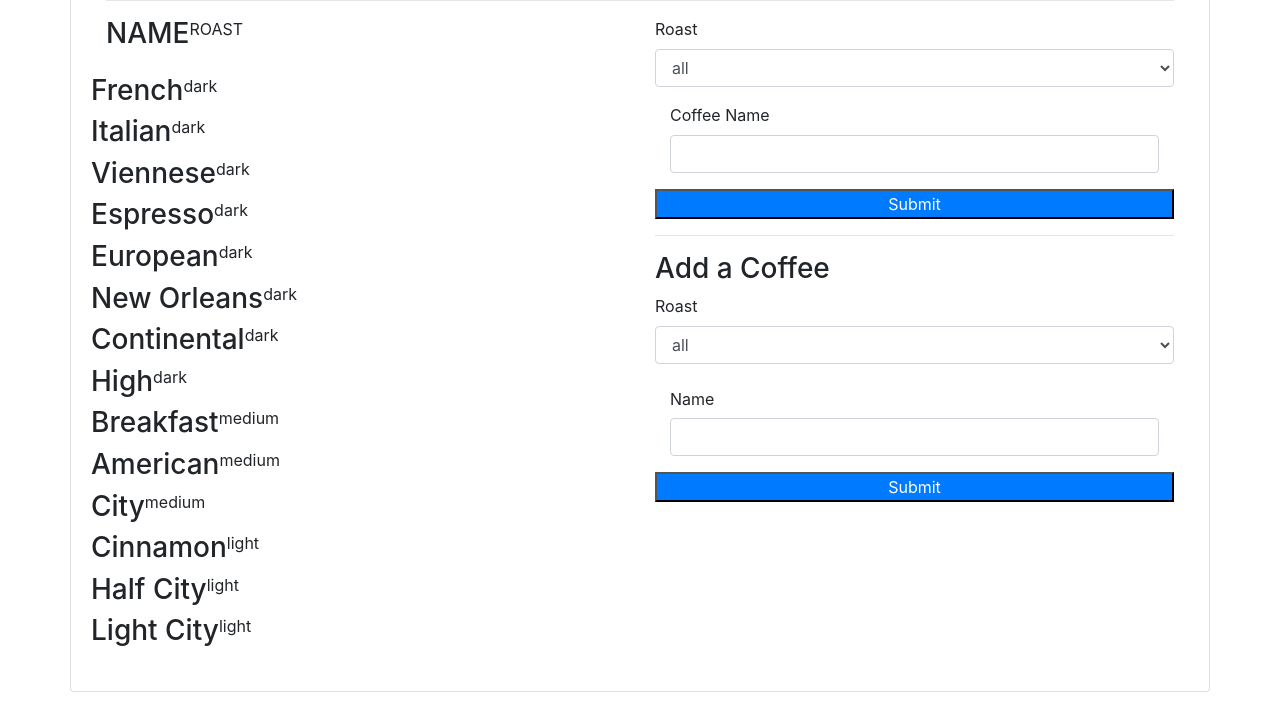
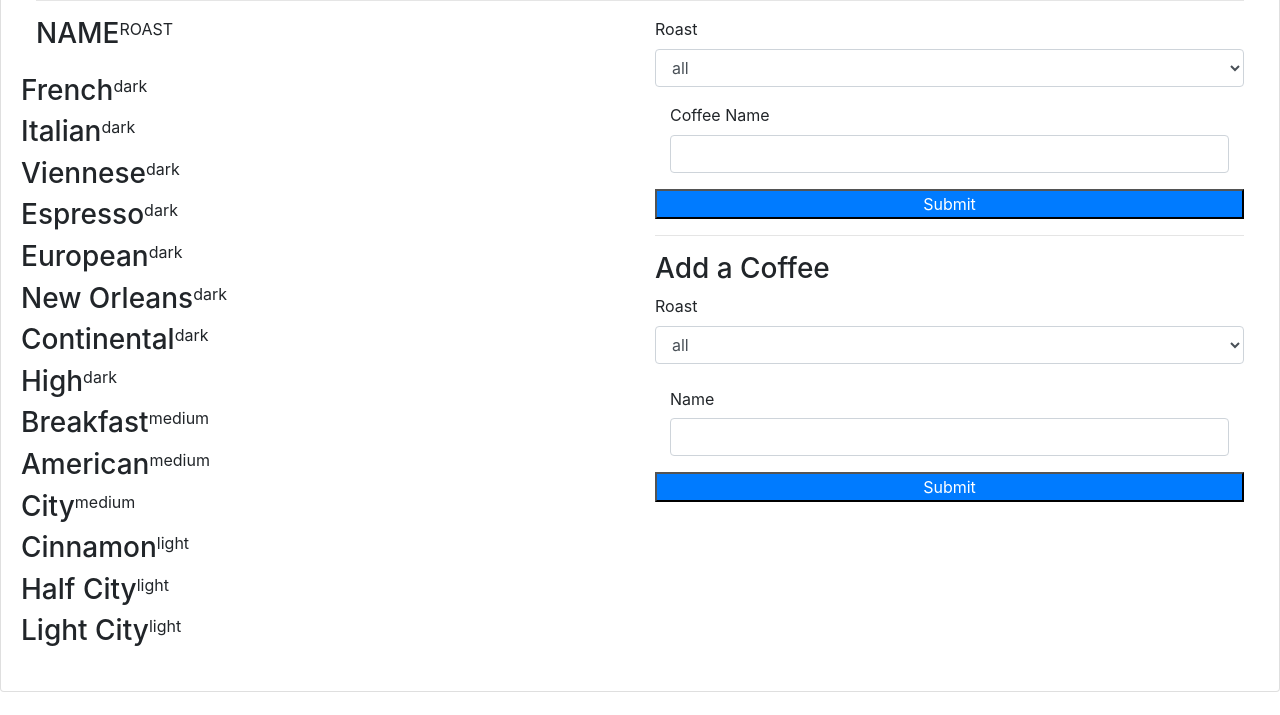
Before and after one commit to Riley-Perry/codeup-coffee-project, a plain HTML site: page index.html in a window 1280 px wide. Shown: the part 85-800 px from the top of the page. Drawn offline with nearby package versions, Linux system fonts and the light colour scheme.

Commit message:
feat: filled container across the screen git push origin main

```diff
--- a/index.html
+++ b/index.html
@@ -9,7 +9,7 @@
 <body>
 
 
-<div class="card container">
+<div class="card container-fluid">
     <div class="card-body">
         <h1 class="card-title d-flex justify-content-center">Coffee!</h1>
         <hr>
--- a/main.js
+++ b/main.js
@@ -69,3 +69,4 @@ submitButton.addEventListener('click', updateCoffees);
 //     }
 // }
 // Tip: Remove toUpperCase() if you want to perform a case-sensitive search.
+//Insert pics for each cup of coffee
```
